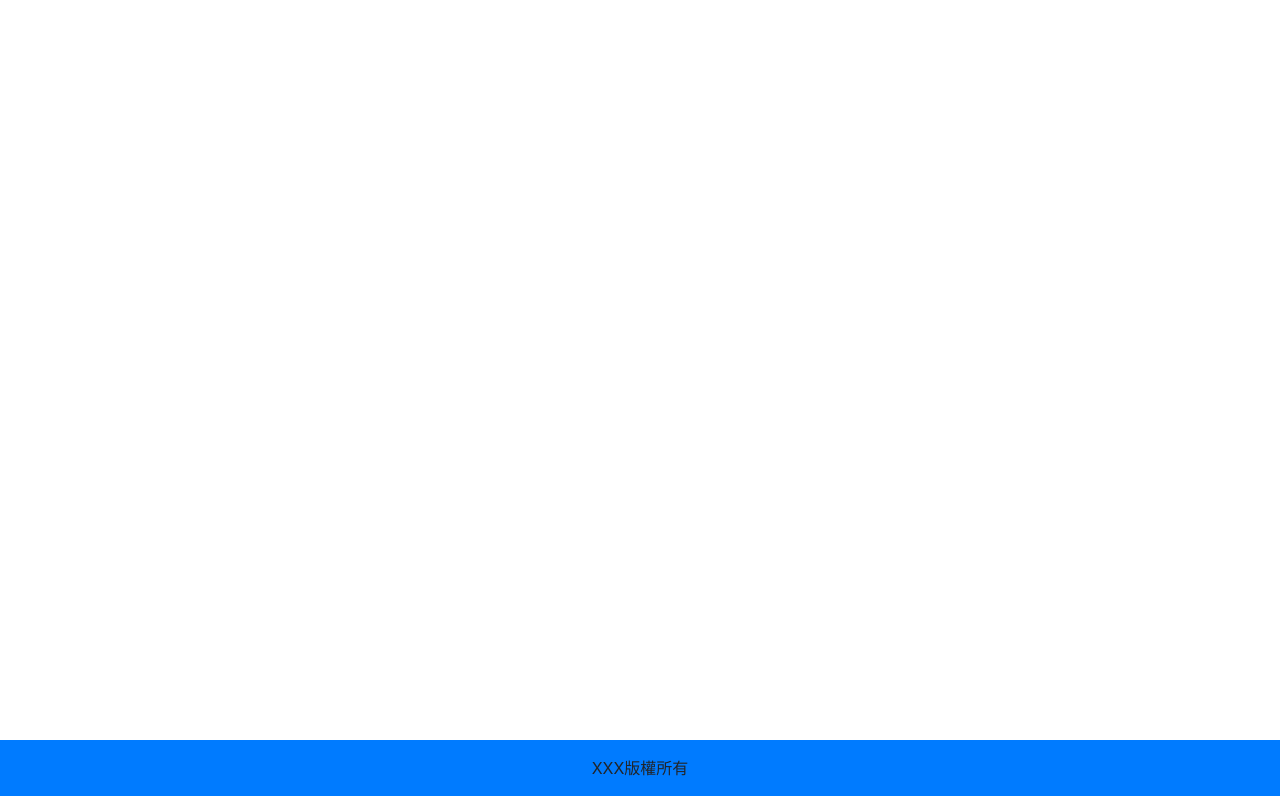
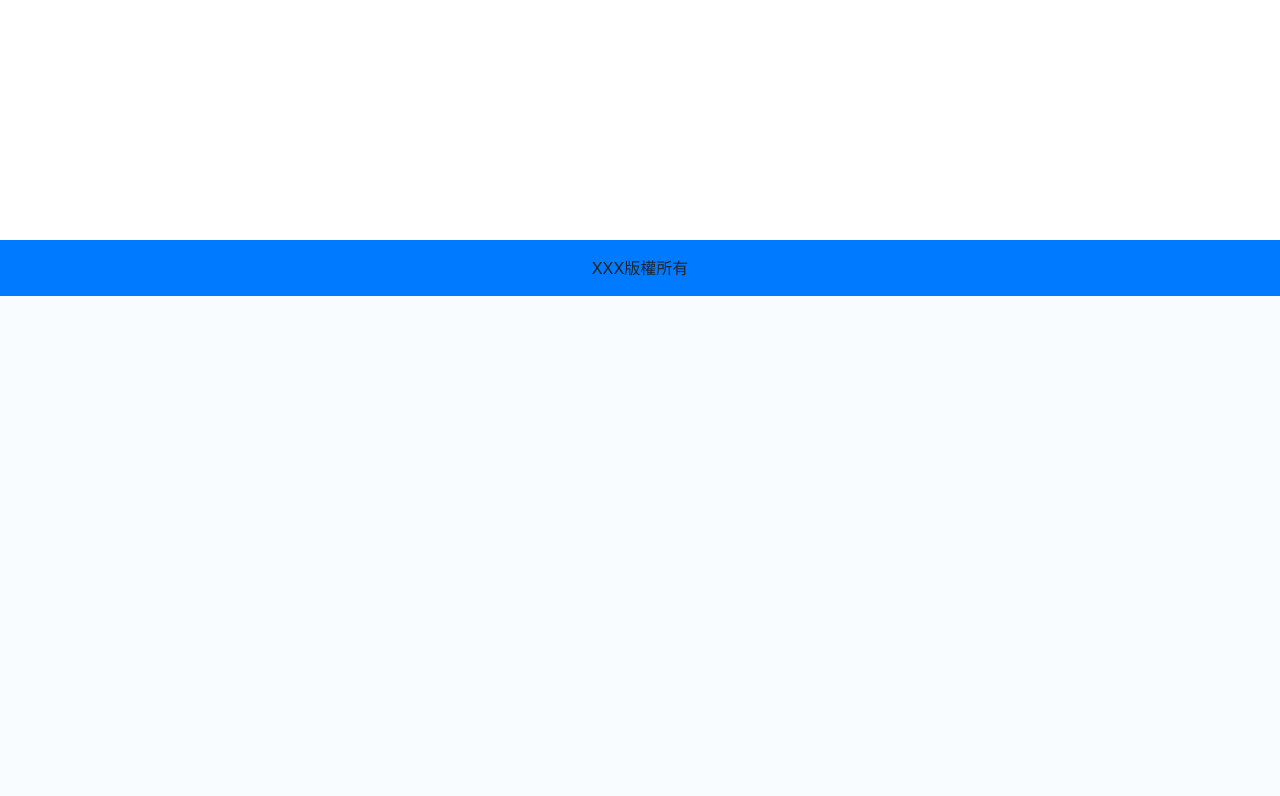
Before and after one commit to phpgogogo/my_vote, a PHP site: page /index.php in a window 1280 px wide. Shown: the part 816-1612 px from the top of the page. After the commit the page ends 1112 px from the top, so only its background shows below. Run offline with PHP 8.4, Linux system fonts and the light colour scheme.

Commit message:
讓footer隨頁面高度固定在最下方

```diff
--- a/index.php
+++ b/index.php
@@ -13,7 +13,15 @@ include_once "./api/db.php";
     <link rel="stylesheet" href="https://cdn.jsdelivr.net/npm/bootstrap@4.6.1/dist/css/bootstrap.min.css"
         integrity="sha384-zCbKRCUGaJDkqS1kPbPd7TveP5iyJE0EjAuZQTgFLD2ylzuqKfdKlfG/eSrtxUkn" crossorigin="anonymous">
     <link rel="stylesheet" href="https://cdnjs.cloudflare.com/ajax/libs/font-awesome/6.0.0-beta3/css/all.min.css" integrity="sha512-Fo3rlrZj/k7ujTnHg4CGR2D7kSs0v4LLanw2qksYuRlEzO+tcaEPQogQ0KaoGN26/zrn20ImR1DfuLWnOo7aBA==" crossorigin="anonymous" referrerpolicy="no-referrer" />
-
+    <style>
+      .container{
+        min-height: 1000px;
+        /* position: relative; */
+      }
+      /* footer{
+        position: relative;
+      } */
+    </style>
 
 
 </head>
@@ -50,7 +58,7 @@ include_once "./api/db.php";
   ?>
 </nav>
 <!-- content -->
-<div class="container" style="height: 1500px;">
+<div class="container">
     <?php
     if(isset($_GET["do"])){
         $do=$_GET["do"];
```
